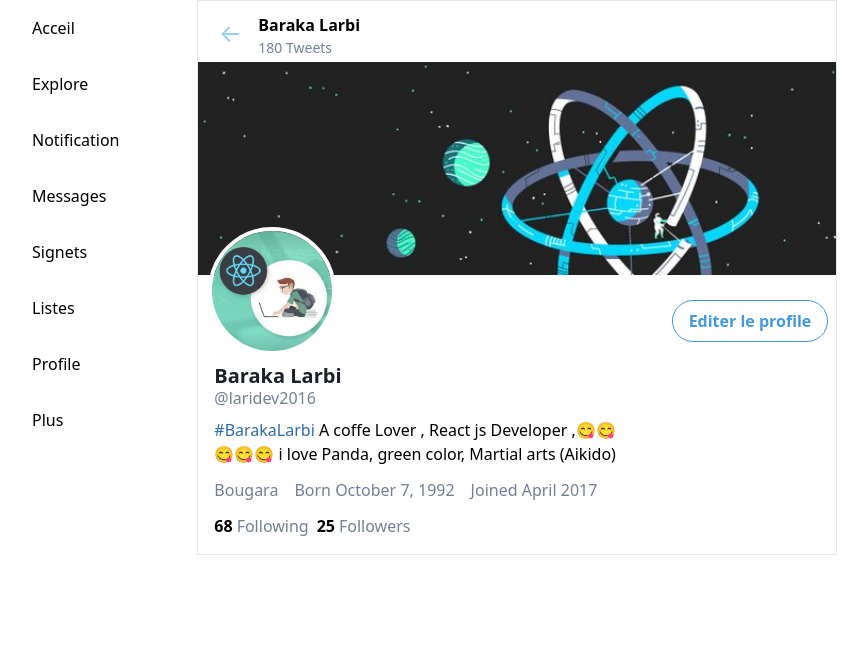
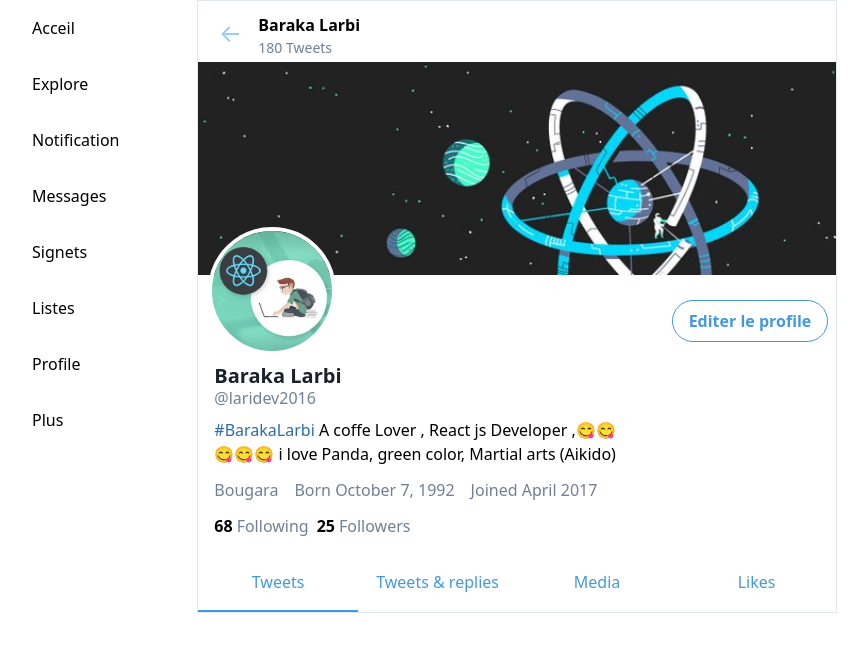
Before and after one commit to larbibaraka/react-twitter, a React (Create React App) app: page / in a window 1280 px wide. Shown: the top 652 px of the page, without its empty margins (16-884 px from the left). Built offline with nearby package versions, Linux system fonts and the light colour scheme.

Commit message:
adding navigarion

```diff
--- a/src/components/MidSection.jsx
+++ b/src/components/MidSection.jsx
@@ -59,6 +59,12 @@ export default function MidSection() {
             <a className="font-sans text-gray-600  hover:underline " href="/"><span className="font-bold mr-1 text-black">25</span>Followers</a>
         </div>
       </div>
+      <ul className="navigation flex ">
+        <li className="cursor-pointer w-full hover:bg-blue-200 border-b-2 border-blue-500 p-4 text-center text-blue-500"><a href="/">Tweets</a></li>
+        <li className="cursor-pointer w-full hover:bg-blue-200  p-4 text-center text-blue-500"><a href="/">Tweets & replies</a></li>
+        <li className="cursor-pointer w-full hover:bg-blue-200  p-4 text-center text-blue-500"><a href="/">Media</a></li>
+        <li className="cursor-pointer w-full hover:bg-blue-200  p-4 text-center text-blue-500"><a href="/">Likes</a></li>
+      </ul>
     </div>
   );
 }
```
